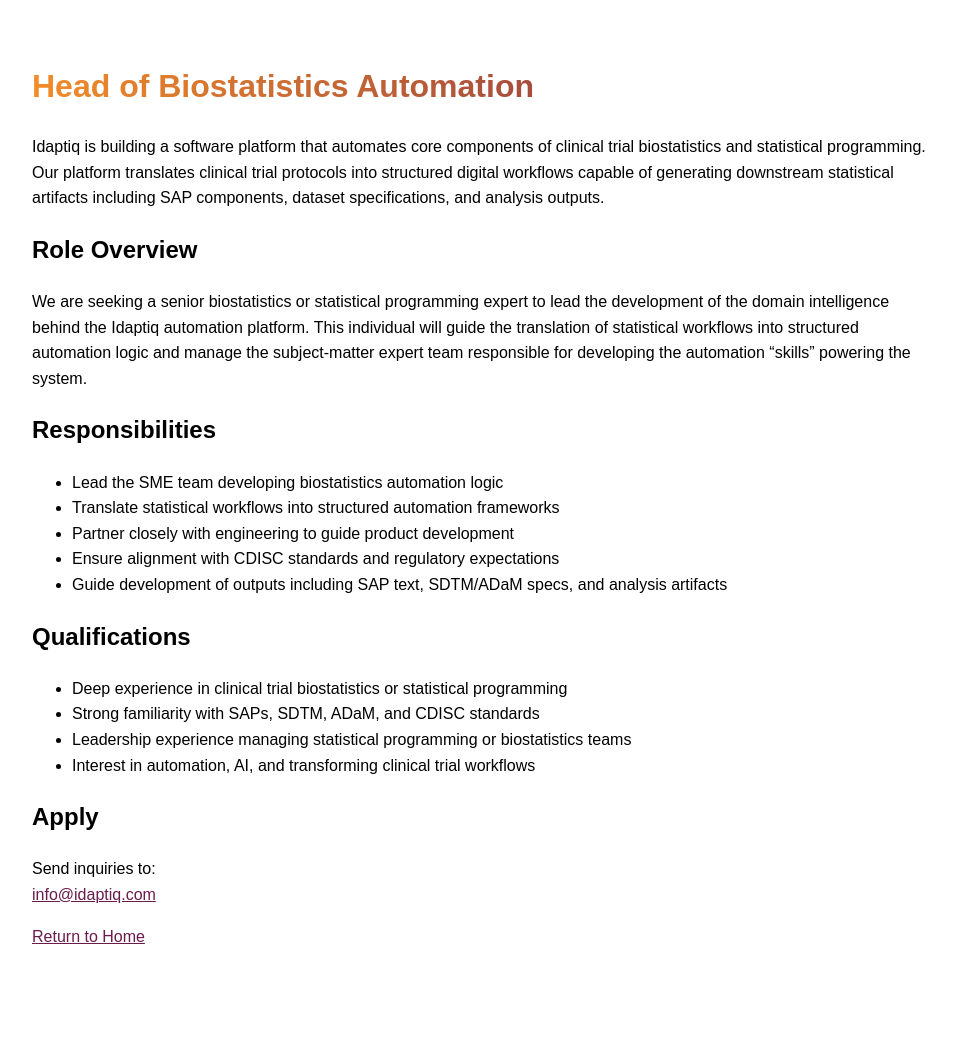
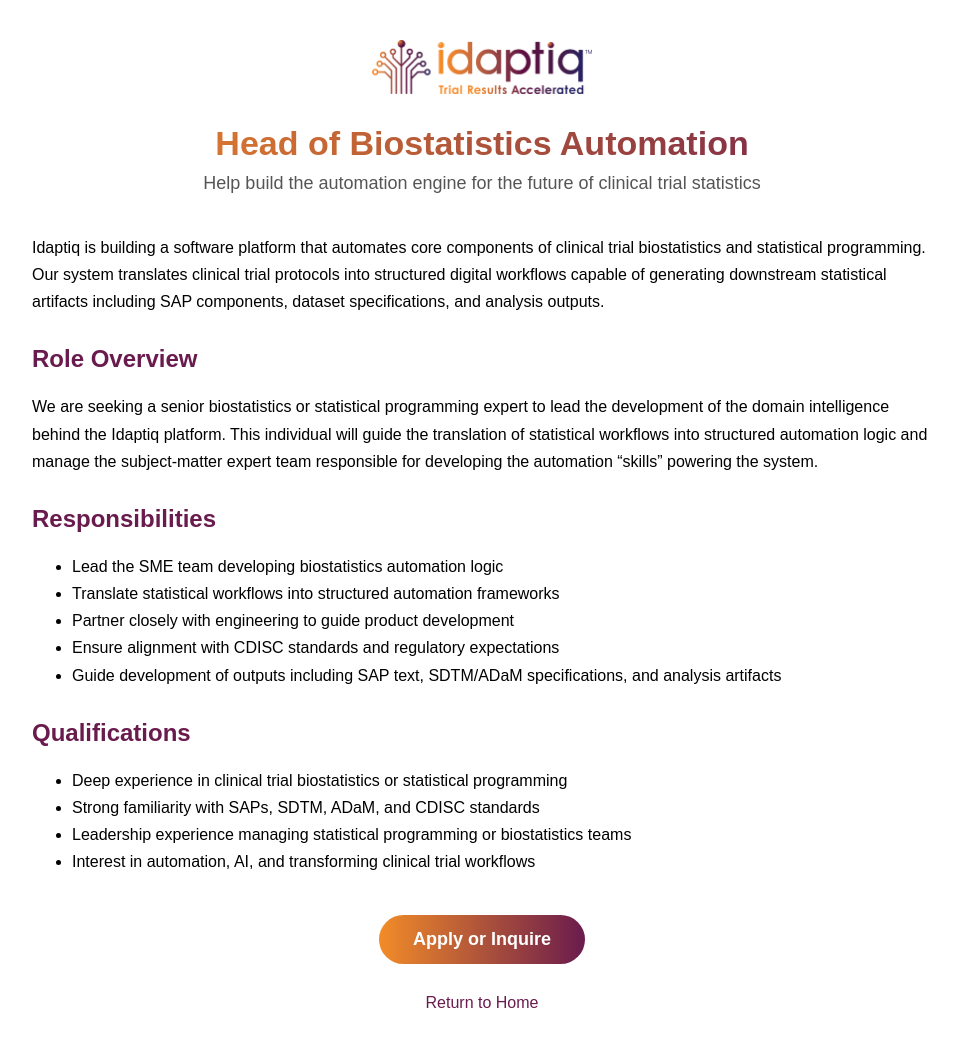
Before and after one commit to sandyferber/idaptiq-website, a plain HTML site: page hiring.html in a window 1280 px wide. Shown: the whole page, without its empty margins (158-1116 px from the left). Before the commit the page ends 1005 px from the top, so only its background shows below. Drawn offline with Linux system fonts and the light colour scheme.

Commit message:
Update hiring.html

```diff
--- a/hiring.html
+++ b/hiring.html
@@ -2,47 +2,112 @@
 <html>
 <head>
 <meta charset="UTF-8">
-<title>Idaptiq Careers</title>
+<title>Careers | Idaptiq</title>
 
 <meta name="viewport" content="width=device-width, initial-scale=1.0">
 
 <style>
 
 body{
-font-family: Arial, sans-serif;
 margin:0;
-padding:40px;
+font-family:Arial, sans-serif;
+background:#ffffff;
+}
+
+.container{
 max-width:900px;
 margin:auto;
-line-height:1.6;
+padding:40px 20px;
+}
+
+.logo{
+display:block;
+margin:auto;
+max-width:220px;
+margin-bottom:30px;
 }
 
 h1{
+text-align:center;
+font-size:34px;
+margin-bottom:10px;
 background: linear-gradient(90deg,#f28c28,#6a1b4d);
 -webkit-background-clip:text;
 -webkit-text-fill-color:transparent;
 }
 
-a{
+.subtitle{
+text-align:center;
+font-size:18px;
+color:#555;
+margin-bottom:40px;
+}
+
+h2{
+margin-top:30px;
 color:#6a1b4d;
 }
 
+p{
+line-height:1.7;
+}
+
+ul{
+line-height:1.7;
+}
+
+.apply{
+text-align:center;
+margin-top:40px;
+}
+
+.apply-button{
+padding:14px 34px;
+font-size:18px;
+font-weight:600;
+color:white;
+background: linear-gradient(90deg,#f28c28,#6a1b4d);
+border:none;
+border-radius:30px;
+text-decoration:none;
+display:inline-block;
+}
+
+.apply-button:hover{
+opacity:0.9;
+}
+
+.home-link{
+display:block;
+text-align:center;
+margin-top:30px;
+color:#6a1b4d;
+text-decoration:none;
+}
+
 </style>
-
 </head>
 
 <body>
 
+<div class="container">
+
+<img src="logo.png" class="logo">
+
 <h1>Head of Biostatistics Automation</h1>
 
+<div class="subtitle">
+Help build the automation engine for the future of clinical trial statistics
+</div>
+
 <p>
-Idaptiq is building a software platform that automates core components of clinical trial biostatistics and statistical programming. Our platform translates clinical trial protocols into structured digital workflows capable of generating downstream statistical artifacts including SAP components, dataset specifications, and analysis outputs.
+Idaptiq is building a software platform that automates core components of clinical trial biostatistics and statistical programming. Our system translates clinical trial protocols into structured digital workflows capable of generating downstream statistical artifacts including SAP components, dataset specifications, and analysis outputs.
 </p>
 
 <h2>Role Overview</h2>
 
 <p>
-We are seeking a senior biostatistics or statistical programming expert to lead the development of the domain intelligence behind the Idaptiq automation platform. This individual will guide the translation of statistical workflows into structured automation logic and manage the subject-matter expert team responsible for developing the automation “skills” powering the system.
+We are seeking a senior biostatistics or statistical programming expert to lead the development of the domain intelligence behind the Idaptiq platform. This individual will guide the translation of statistical workflows into structured automation logic and manage the subject-matter expert team responsible for developing the automation “skills” powering the system.
 </p>
 
 <h2>Responsibilities</h2>
@@ -52,7 +117,7 @@
 <li>Translate statistical workflows into structured automation frameworks</li>
 <li>Partner closely with engineering to guide product development</li>
 <li>Ensure alignment with CDISC standards and regulatory expectations</li>
-<li>Guide development of outputs including SAP text, SDTM/ADaM specs, and analysis artifacts</li>
+<li>Guide development of outputs including SAP text, SDTM/ADaM specifications, and analysis artifacts</li>
 </ul>
 
 <h2>Qualifications</h2>
@@ -64,16 +129,17 @@
 <li>Interest in automation, AI, and transforming clinical trial workflows</li>
 </ul>
 
-<h2>Apply</h2>
+<div class="apply">
 
-<p>
-Send inquiries to:<br>
-<a href="mailto:info@idaptiq.com">info@idaptiq.com</a>
-</p>
+<a href="mailto:info@idaptiq.com" class="apply-button">
+Apply or Inquire
+</a>
 
-<p>
-<a href="/">Return to Home</a>
-</p>
+</div>
+
+<a href="/" class="home-link">Return to Home</a>
+
+</div>
 
 </body>
 </html>
```
